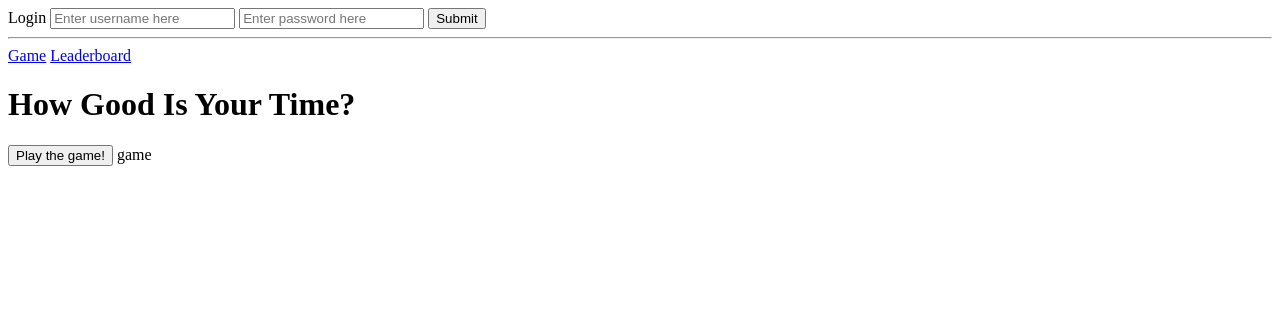
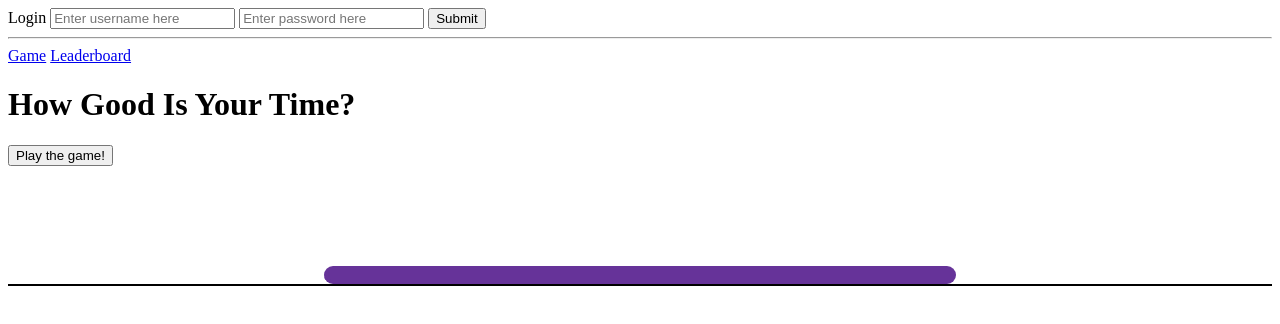
Before and after one commit to jakepepple/mvp-project, a website: page client/index.html in a window 1280 px wide. Both pictures are taken after a click on the link "Game". Drawn offline with nearby package versions, Linux system fonts and the light colour scheme.

Commit message:
render rough version of game

```diff
--- a/client/app/gameController.js
+++ b/client/app/gameController.js
@@ -1,3 +1,3 @@
 myApp.controller("gameController", ['$scope', '$http', function ($scope, $http) {
-  $scope.screenPrompt = 'game';
+  $scope.screenPrompt = 'a';
 }])
--- a/client/index.html
+++ b/client/index.html
@@ -1,6 +1,7 @@
 <!DOCTYPE html>
 <html ng-app="myApp">
   <head>
+    <link rel="stylesheet" href="./style.css">
     <script src="./bower_components/angular/angular.js"></script>
     <script src="./bower_components/angular-route/angular-route.js"></script>
     <script src="./app/app.js"></script>
--- /dev/null
+++ b/client/style.css
@@ -0,0 +1,30 @@
+.screenPrompt {
+  margin-top: 100px;
+  background: rebeccapurple;
+  color: rebeccapurple;
+  margin-left: 25%;
+  margin-right: 25%;
+  border-radius: 20px;
+  max-width: 50%;
+  animation-duration: .5s;
+  animation-name: bounce;
+  animation-iteration-count: 20;
+  animation-delay: 3s;
+  animation-direction: alternate
+}
+
+@keyframes bounce {
+  from {
+    margin-bottom: 0px
+
+  }
+
+  to {
+    margin-bottom: 200px;
+
+  }
+}
+
+.gamebox {
+  border-bottom: 2px solid black
+}
--- a/client/views/game.htm
+++ b/client/views/game.htm
@@ -1,5 +1,5 @@
-<div ng-controller="gameController">
+<div class="gamebox" ng-controller="gameController">
   <h1>How Good Is Your Time?</h1>
   <input type="button" value="Play the game!">
-  {{screenPrompt}}
+  <div class="screenPrompt">{{screenPrompt}}</div>
   </div>
```
